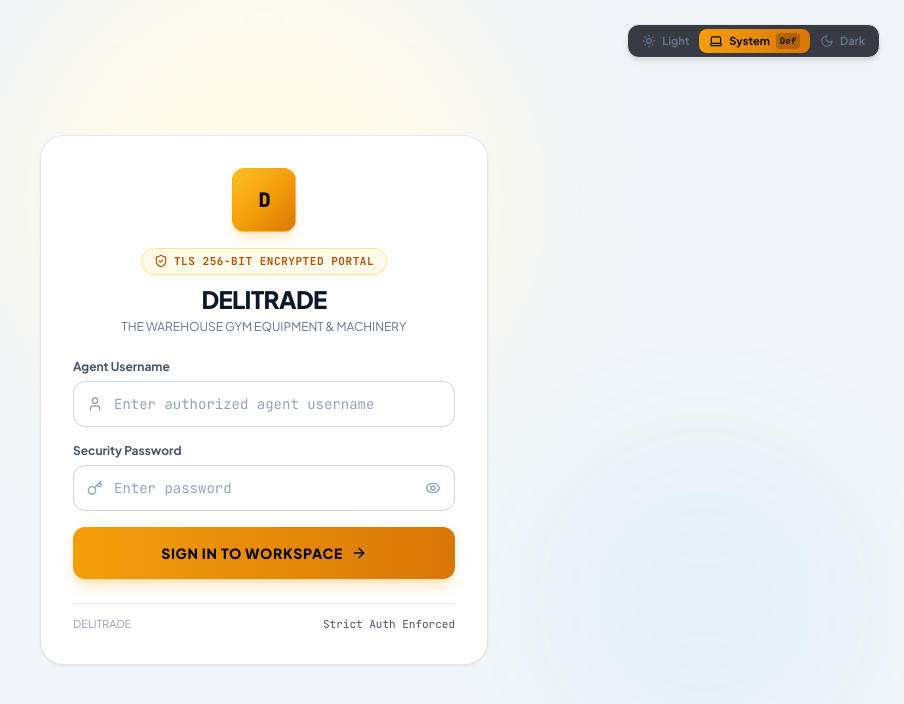
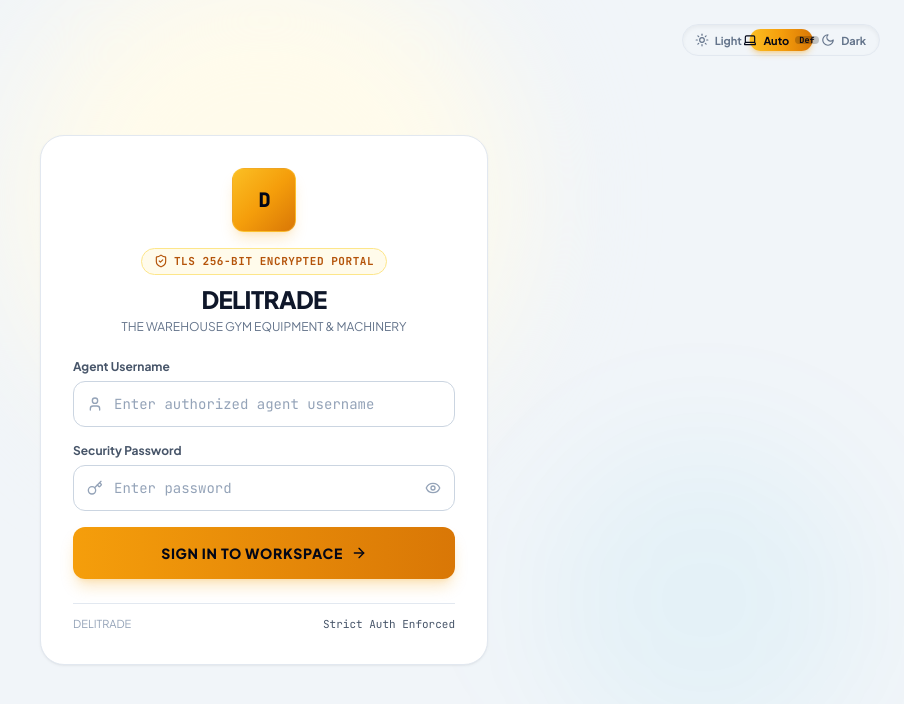
Before and after one commit to arshadrahiman/deligo_trade, a React (Vite) app: page / in a window 1280 px wide. Shown: the top 704 px of the page, without its empty margins (376-1280 px from the left). Built offline with nearby package versions, Linux system fonts and the light colour scheme.

Commit message:
feat: implement sliding hardware-style POS toggle switch with animated gliding thumb

```diff
--- a/src/components/ThemeToggle.jsx
+++ b/src/components/ThemeToggle.jsx
@@ -3,8 +3,10 @@ import { Sun, Moon, Laptop } from 'lucide-react';
 import { useApp } from '../context/AppContext';
 
 /**
- * Premium POS Theme Switcher
- * Provides clean 1-click toggling between Light, System (Default), and Dark themes.
+ * Premium POS Sliding Toggle Switch
+ * Precision-engineered 3-position hardware sliding toggle:
+ * [ ☀️ Light | 💻 Auto (Def) | 🌙 Dark ]
+ * Features smooth sliding thumb animation, direct selection, and click-to-cycle toggling.
  */
 export default function ThemeToggle({ className = '' }) {
   const { theme, setTheme } = useApp();
@@ -14,11 +16,11 @@ export default function ThemeToggle({ className = '' }) {
       id: 'light',
       label: 'Light',
       icon: Sun,
-      title: 'Light Theme',
+      title: 'Light Mode',
     },
     {
       id: 'system',
-      label: 'System',
+      label: 'Auto',
       icon: Laptop,
       title: 'System Theme (Default: follows device OS)',
       badge: 'Def',
@@ -27,27 +29,56 @@ export default function ThemeToggle({ className = '' }) {
       id: 'dark',
       label: 'Dark',
       icon: Moon,
-      title: 'Dark Theme',
+      title: 'Dark Mode',
     },
   ];
 
+  // Calculate sliding thumb translation index (0: Light, 1: System, 2: Dark)
+  const activeIndex = options.findIndex((opt) => opt.id === theme);
+  const safeIndex = activeIndex >= 0 ? activeIndex : 1; // Default to System (index 1)
+
+  // Clicking an option sets it directly; clicking the active option cycles like a toggle
+  const handleItemClick = (optId) => {
+    if (optId === theme) {
+      const cycleOrder = {
+        system: 'dark',
+        dark: 'light',
+        light: 'system',
+      };
+      setTheme(cycleOrder[theme] || 'system');
+    } else {
+      setTheme(optId);
+    }
+  };
+
   return (
     <div
-      className={`inline-flex items-center p-0.5 sm:p-1 rounded-xl bg-[#0A0D14]/80 border border-white/10 shadow-md backdrop-blur-md select-none ${className}`}
+      className={`relative inline-flex items-center p-1 rounded-full bg-[#070A12] border border-white/10 shadow-inner select-none backdrop-blur-md w-[112px] sm:w-[198px] h-8 ${className}`}
       role="radiogroup"
-      aria-label="Terminal Theme Selection"
+      aria-label="Terminal Theme Toggle Switch"
+      title={`Active: ${theme.toUpperCase()} • Click any position or toggle to cycle`}
     >
+      {/* Precision Sliding Capsule Thumb */}
+      <div
+        className="absolute top-1 bottom-1 left-1 w-[calc((100%-8px)/3)] rounded-full bg-gradient-to-r from-amber-400 via-amber-500 to-amber-600 shadow-md shadow-amber-500/30 transition-transform duration-300 ease-[cubic-bezier(0.16,1,0.3,1)] pointer-events-none z-0"
+        style={{
+          transform: `translateX(${safeIndex * 100}%)`,
+        }}
+      />
+
+      {/* 3 Clickable Toggle Positions */}
+      <div className="relative z-10 w-full grid grid-cols-3 h-full">
         {options.map((opt) => {
           const Icon = opt.icon;
           const isActive = theme === opt.id;
           return (
             <button
               key={opt.id}
-            onClick={() => setTheme(opt.id)}
-            className={`flex items-center gap-1 sm:gap-1.5 px-2 sm:px-2.5 py-1 rounded-lg text-xs font-semibold transition-all select-none active:scale-95 ${
+              onClick={() => handleItemClick(opt.id)}
+              className={`flex items-center justify-center gap-1 sm:gap-1.5 h-full rounded-full text-xs transition-colors duration-200 select-none focus:outline-none ${
                 isActive
-                ? 'bg-gradient-to-r from-amber-500 to-amber-600 text-slate-950 font-black shadow-sm'
-                : 'text-slate-400 hover:text-white hover:bg-white/5'
+                  ? 'text-slate-950 font-black'
+                  : 'text-slate-400 hover:text-white dark:hover:text-white'
               }`}
               title={opt.title}
               type="button"
@@ -55,9 +86,11 @@ export default function ThemeToggle({ className = '' }) {
               aria-checked={isActive}
             >
               <Icon className="w-3.5 h-3.5 flex-shrink-0" />
-            <span className="hidden sm:inline text-[11px] font-sans font-bold">{opt.label}</span>
+              <span className="hidden sm:inline text-[11px] font-sans font-bold leading-none">
+                {opt.label}
+              </span>
               {opt.badge && isActive && (
-              <span className="hidden md:inline text-[9px] px-1 py-0.2 rounded bg-black/20 text-slate-950 font-mono font-bold">
+                <span className="hidden md:inline text-[8.5px] px-1 py-0.2 rounded-full bg-black/20 text-slate-950 font-mono font-bold leading-none">
                   {opt.badge}
                 </span>
               )}
@@ -65,5 +98,6 @@ export default function ThemeToggle({ className = '' }) {
           );
         })}
       </div>
+    </div>
   );
 }
```
Lines whose indentation alone changed are shown as unchanged.
